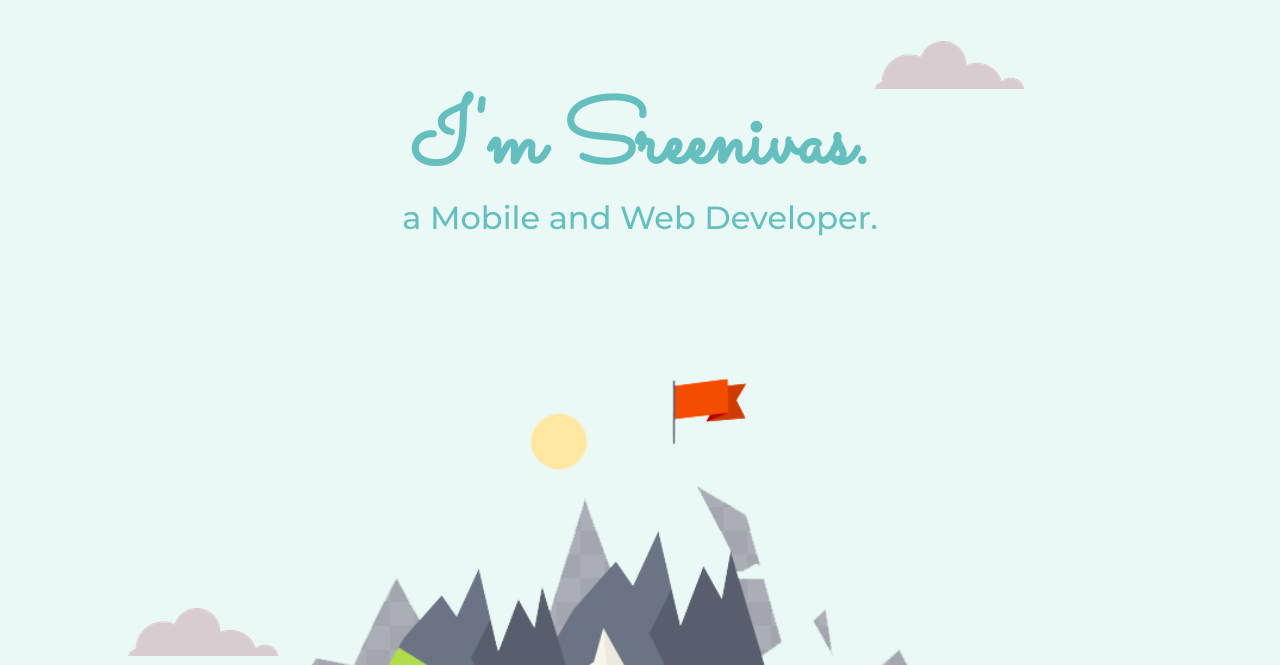
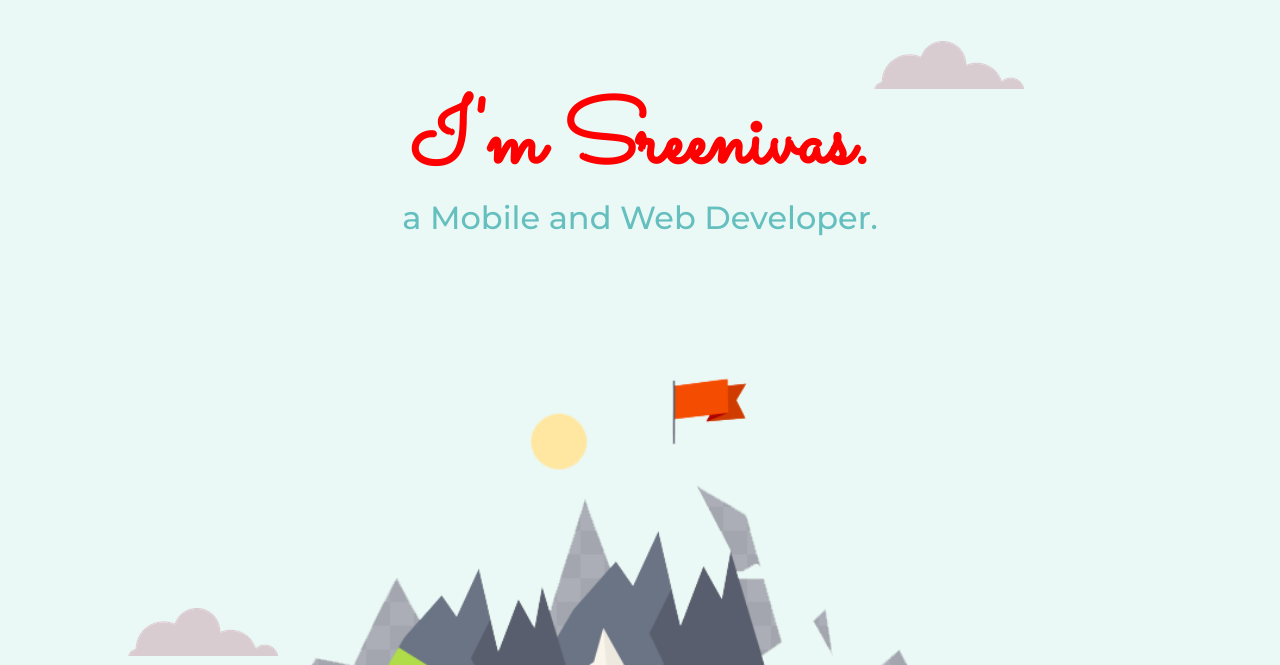
Before and after one commit to SreenivasKam/sreenivas1, a plain HTML site: page index.html in a window 1280 px wide. Shown: the part 135-800 px from the top of the page. Drawn offline with nearby package versions, Linux system fonts and the light colour scheme.

Commit message:
Update styles.css

```diff
--- a/styles.css
+++ b/styles.css
@@ -11,7 +11,7 @@ h1{font-family: 'Sacramento', cursive;
   margin: 50px auto 0 auto;
   font-weight: 900;
   font-size: 5.625rem;
-  color: #66BFBF;
+  color: #ff0000;
 }
 .navbar-nav{
   color: #ffffff;
```
